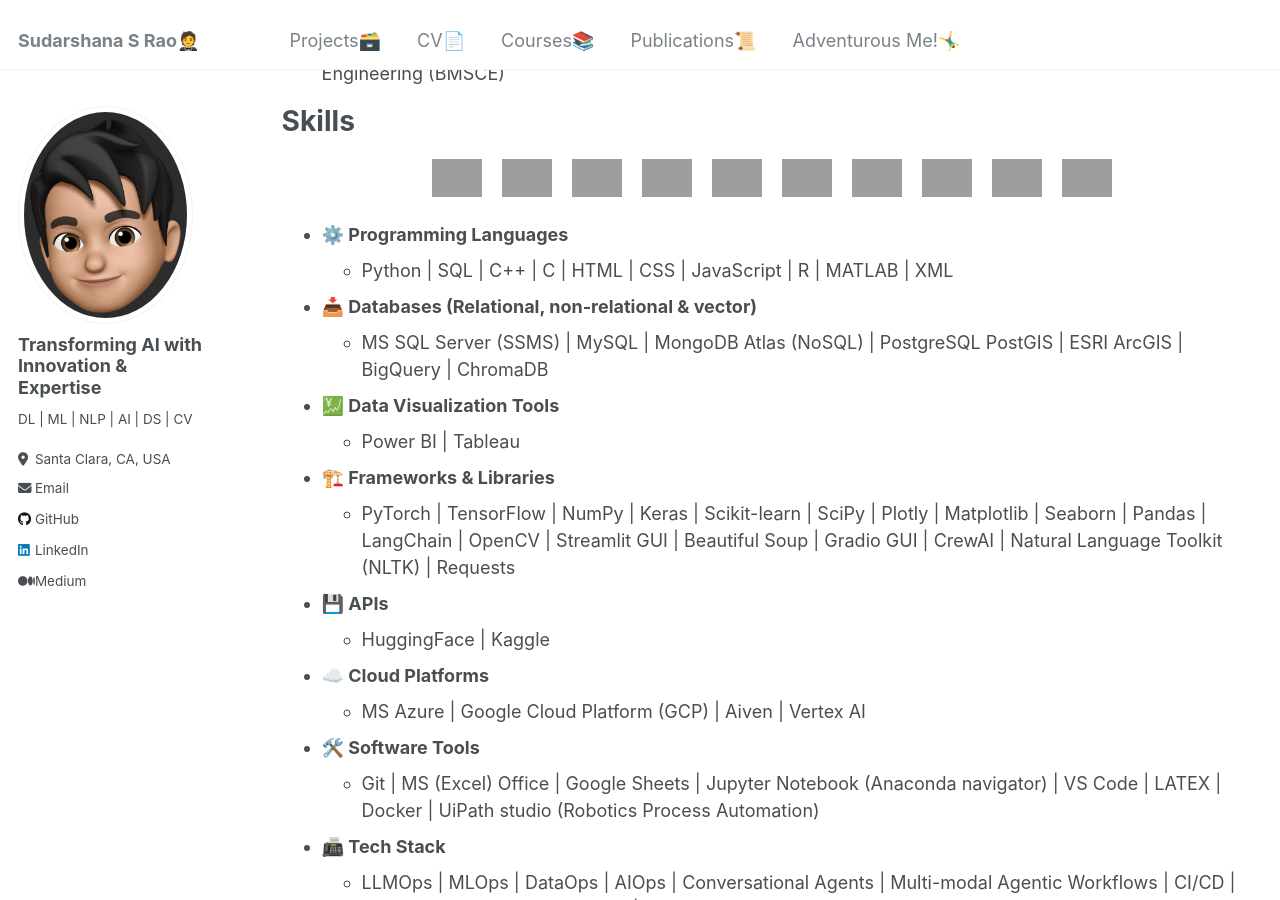
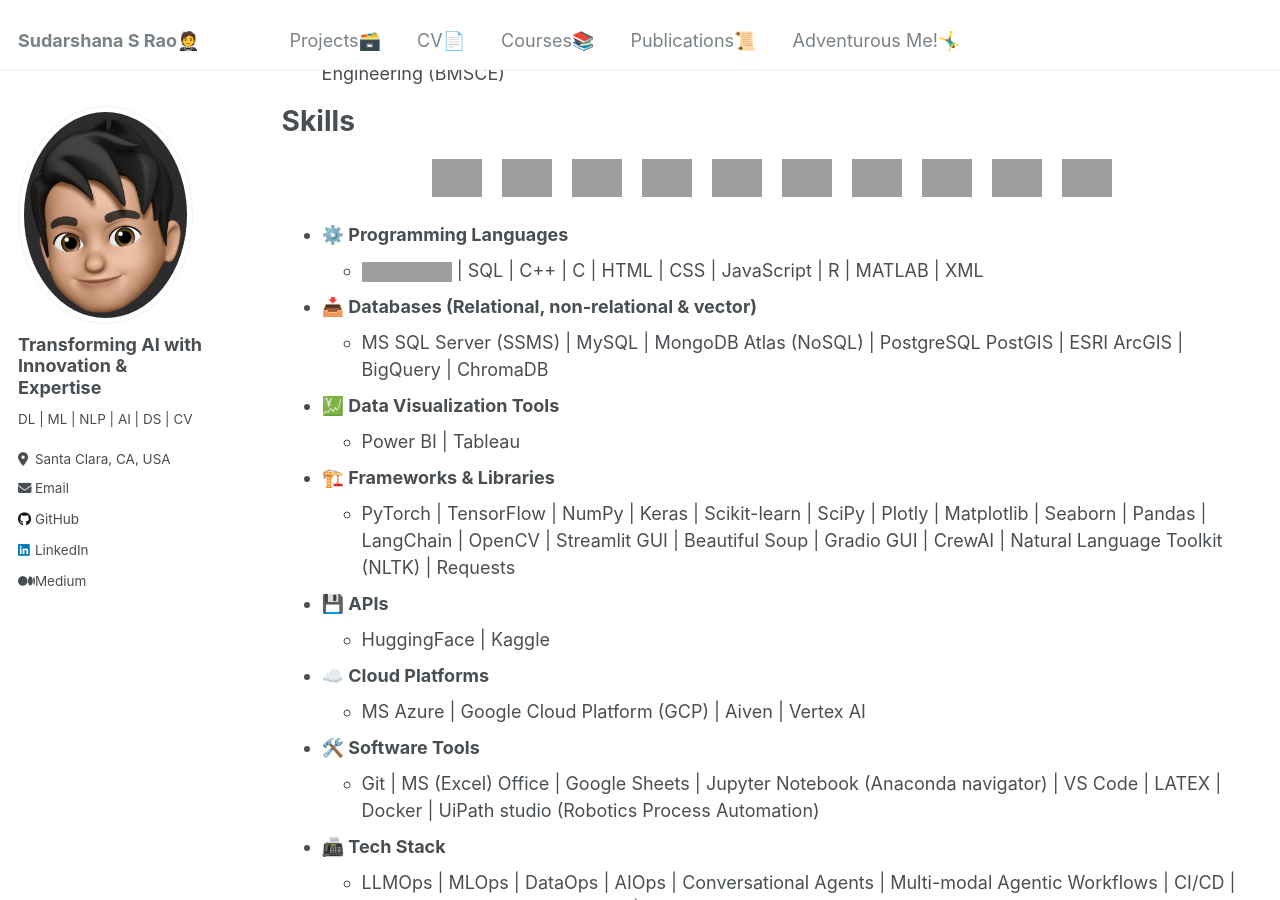
Before and after one commit to SudarshanaSRao/SudarshanaSRao.github.io, a Jekyll site: the page built from _pages/cv.md, in a window 1280 px wide and 900 px high, scrolled down 504 px. Built offline with Jekyll 4.4.1, drawn with Linux system fonts in a browser that asks for light colours; grey boxes are pictures that could not be loaded.

Commit message:
Update cv.md

```diff
--- a/_pages/cv.md
+++ b/_pages/cv.md
@@ -354,7 +354,7 @@
   <img class="tech-icon" alt="streamlit" src="https://cdn.thenewstack.io/media/2021/11/28de6660-screen-shot-2021-11-29-at-6.46.11-am.png" />
 </div>
 * **⚙️ Programming Languages**
-  * Python  \|  SQL  \|  C++  \|  C  \|  HTML  \|  CSS  \|  JavaScript  \|  R  \|  MATLAB  \| XML
+  * ![Python](https://img.shields.io/badge/python-3670A0?style=for-the-badge&logo=python&logoColor=ffdd54)  \|  SQL  \|  C++  \|  C  \|  HTML  \|  CSS  \|  JavaScript  \|  R  \|  MATLAB  \| XML
 * **📥 Databases (Relational, non-relational & vector)**
   * MS SQL Server (SSMS)  \|  MySQL  \|  MongoDB Atlas (NoSQL)  \|  PostgreSQL PostGIS  \|  ESRI ArcGIS  \|  BigQuery  \|  ChromaDB
 * **💹 Data Visualization Tools**
```
